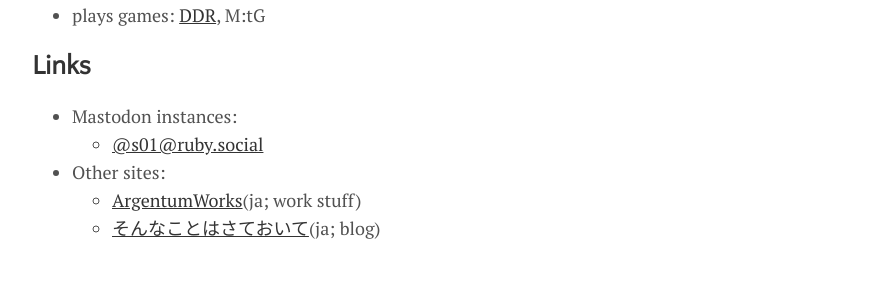
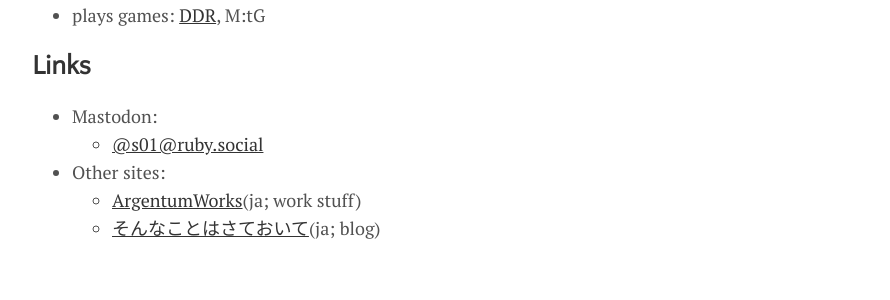
Before and after one commit to sylph01/sylph01.github.io, a Jekyll site: the page built from about.html, in a window 1280 px wide. Shown: the part 516-816 px from the top of the page, without its empty margins (192-1082 px from the left). Built offline with Jekyll 4.4.1, drawn with Linux system fonts in a browser that asks for light colours; nearby versions of some CDN libraries.

Commit message:
It's an account not an instance

```diff
--- a/about.html
+++ b/about.html
@@ -23,7 +23,7 @@ title: About
 <h2>Links</h2>
 
 <ul>
-    <li>Mastodon instances:</li>
+    <li>Mastodon:</li>
     <ul>
         <li><a href="https://ruby.social/@s01">@s01@ruby.social</a></li>
     </ul>
```
